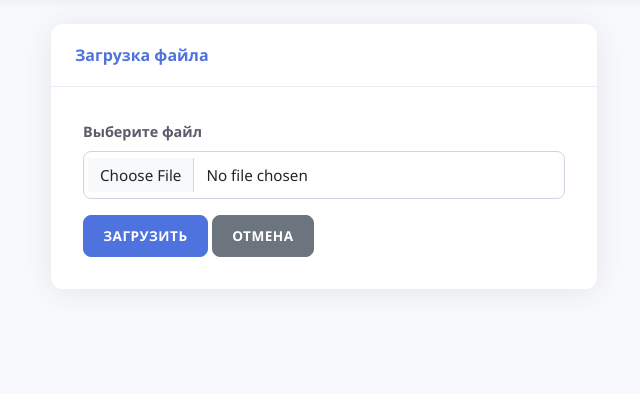
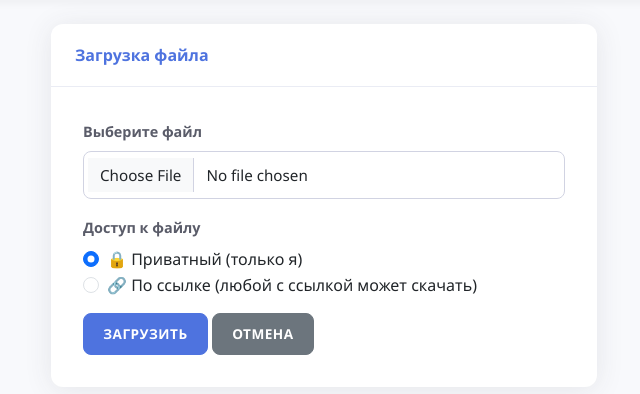
Before and after one commit to Vladislav12323x/YandexFREERating, a Flask app: page /upload in a window 1280 px wide. Shown: the part 76-470 px from the top of the page, without its empty margins (316-956 px from the left). Run offline with Flask 3, Linux system fonts and the light colour scheme; the visitor is signed in with stand-in values (Sample User, id 1).

Commit message:
last chance

```diff
--- a/templates/upload.html
+++ b/templates/upload.html
@@ -10,6 +10,24 @@
                         <label class="form-label">Выберите файл</label>
                         <input type="file" name="file" class="form-control" required>
                     </div>
+                    <div class="mb-3">
+                        <label class="form-label">Доступ к файлу</label>
+                        <div class="form-check">
+                            <input class="form-check-input" type="radio" name="access_type"
+                                   id="access_private" value="private" checked>
+                            <label class="form-check-label" for="access_private">
+                                🔒 Приватный (только я)
+                            </label>
+                        </div>
+                        <div class="form-check">
+                            <input class="form-check-input" type="radio" name="access_type"
+                                   id="access_link" value="link">
+                            <label class="form-check-label" for="access_link">
+                                🔗 По ссылке (любой с ссылкой может скачать)
+                            </label>
+                        </div>
+                    </div>
+
                     <button type="submit" class="btn btn-primary">Загрузить</button>
                     <a href="{{ url_for('main.dashboard') }}" class="btn btn-secondary">Отмена</a>
                 </form>
```
Also changed, not shown: templates/dashboard.html (+33 -2 lines), uploads/a5ef7545ddd044bb819983e866b78133.jpg (added).
